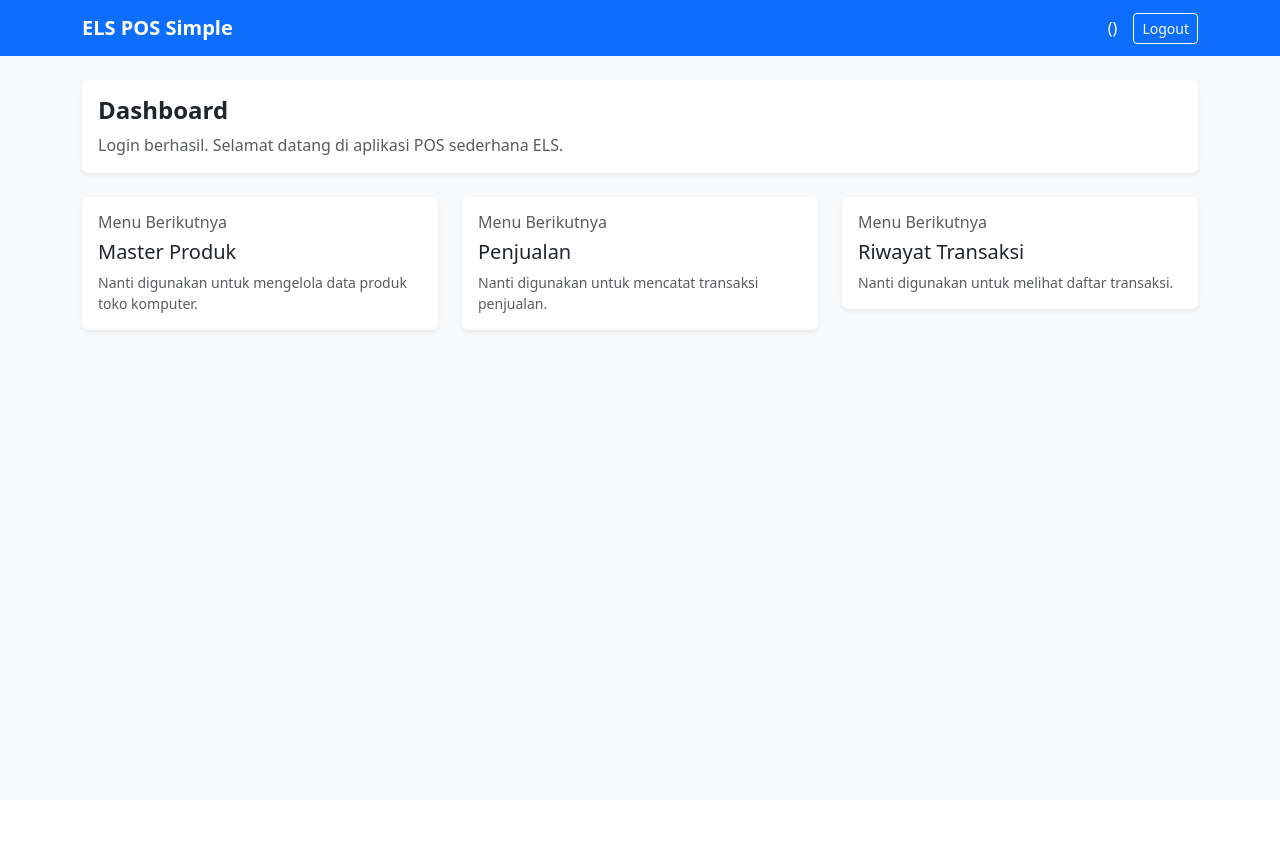
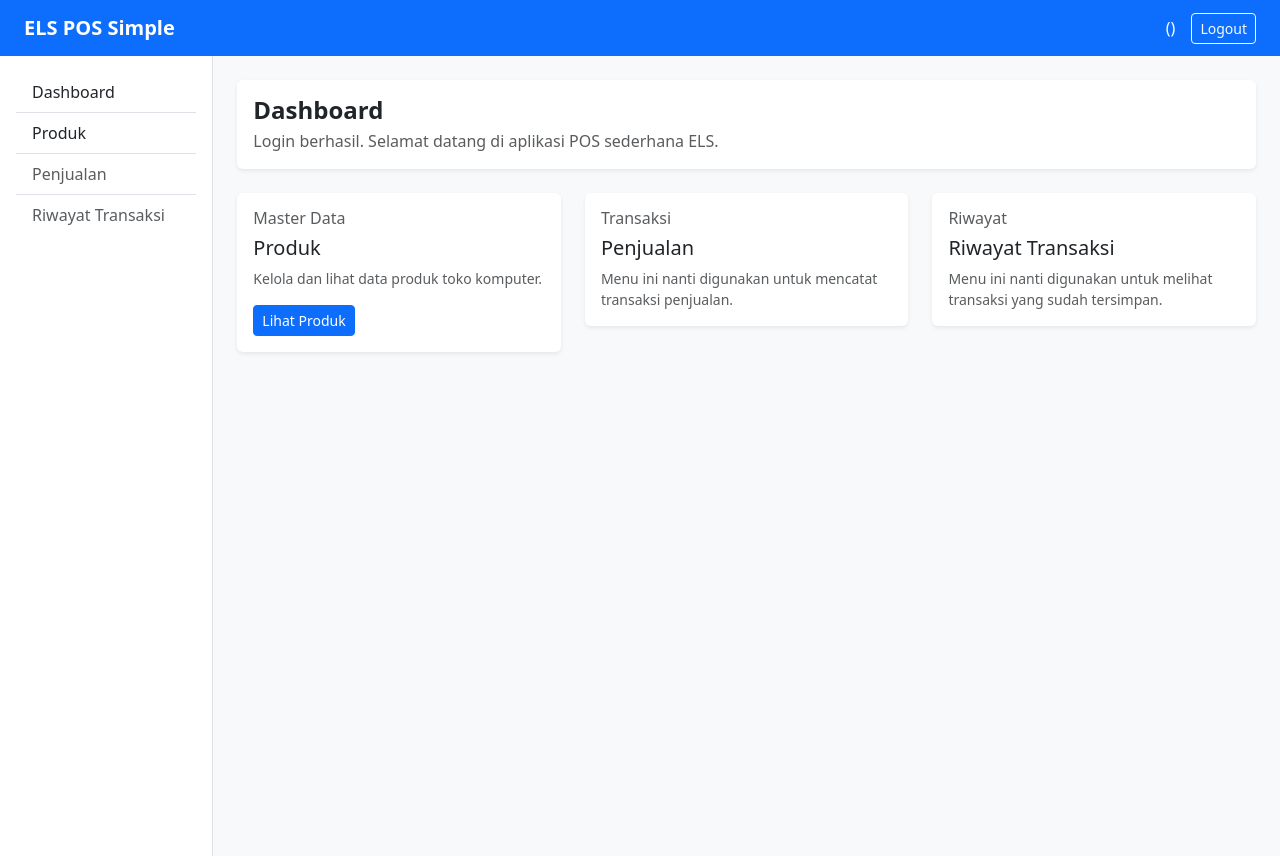
Before and after one commit to Ragastra07/els-pos, a CodeIgniter 4 app: the page made by app/Views/dashboard/index.php in a window 1280 px wide. Before the commit the page ends 333 px from the top, so only its background shows below. Run offline with PHP 8.4 and a stand-in for CodeIgniter, Linux system fonts and the light colour scheme; the template is opened without the code that fills it, so the values that code supplies are empty; some libraries are stand-ins or nearby versions.

Commit message:
menambahkan laman daftar produk dan layout utama

```diff
--- a/app/Config/Routes.php
+++ b/app/Config/Routes.php
@@ -16,6 +16,8 @@ $routes->get('/logout', 'AuthController::logout');
 // Dashboard route
 $routes->get('/dashboard', 'DashboardController::index');
 
+// Product routes
+$routes->get('/products', 'ProductController::index');
 
 // for testing database purposes only
 $routes->get('/db-test', 'Home::dbTest');
--- a/app/Views/dashboard/index.php
+++ b/app/Views/dashboard/index.php
@@ -1,83 +1,66 @@
-<!doctype html>
-<html lang="id">
-<head>
-    <meta charset="UTF-8">
-    <title>Dashboard - ELS POS Simple</title>
-    <meta name="viewport" content="width=device-width, initial-scale=1">
+<!-- Use the main layout as the base template for this page. -->
+<?= $this->extend('layouts/main') ?>
 
-    <link
-        href="https://cdn.jsdelivr.net/npm/bootstrap@5.3.3/dist/css/bootstrap.min.css"
-        rel="stylesheet"
-    >
-</head>
-<body class="bg-light">
+<!-- Start content section that will be rendered inside layouts/main.php. -->
+<?= $this->section('content') ?>
 
-<nav class="navbar navbar-expand-lg navbar-dark bg-primary">
-    <div class="container">
-        <a class="navbar-brand fw-bold" href="<?= base_url('/dashboard') ?>">
-            ELS POS Simple
-        </a>
-
-        <div class="d-flex align-items-center text-white">
-            <span class="me-3">
-                <?= esc(session()->get('name')) ?>
-                (<?= esc(session()->get('role')) ?>)
-            </span>
-            <a href="<?= base_url('/logout') ?>" class="btn btn-outline-light btn-sm">
-                Logout
-            </a>
-        </div>
-    </div>
-</nav>
-
-<div class="container py-4">
+<!-- Dashboard welcome card. -->
 <div class="card border-0 shadow-sm">
     <div class="card-body">
-            <h4 class="fw-bold">Dashboard</h4>
+        <h4 class="fw-bold mb-1">Dashboard</h4>
         <p class="text-muted mb-0">
             Login berhasil. Selamat datang di aplikasi POS sederhana ELS.
         </p>
     </div>
 </div>
 
+<!-- Dashboard shortcut cards for main application modules. -->
 <div class="row mt-4">
+
+    <!-- Product module shortcut. -->
     <div class="col-md-4 mb-3">
         <div class="card border-0 shadow-sm">
             <div class="card-body">
-                    <h6 class="text-muted">Menu Berikutnya</h6>
-                    <h5>Master Produk</h5>
+                <h6 class="text-muted">Master Data</h6>
+                <h5>Produk</h5>
+                <p class="mb-3 small text-muted">
+                    Kelola dan lihat data produk toko komputer.
+                </p>
+
+                <!-- Link to product list page. -->
+                <a href="<?= base_url('/products') ?>" class="btn btn-primary btn-sm">
+                    Lihat Produk
+                </a>
+            </div>
+        </div>
+    </div>
+
+    <!-- Sales module placeholder. This feature will be implemented in the next step. -->
+    <div class="col-md-4 mb-3">
+        <div class="card border-0 shadow-sm">
+            <div class="card-body">
+                <h6 class="text-muted">Transaksi</h6>
+                <h5>Penjualan</h5>
                 <p class="mb-0 small text-muted">
-                        Nanti digunakan untuk mengelola data produk toko komputer.
+                    Menu ini nanti digunakan untuk mencatat transaksi penjualan.
                 </p>
             </div>
         </div>
     </div>
 
+    <!-- Sales history module placeholder. -->
     <div class="col-md-4 mb-3">
         <div class="card border-0 shadow-sm">
             <div class="card-body">
-                    <h6 class="text-muted">Menu Berikutnya</h6>
-                    <h5>Penjualan</h5>
-                    <p class="mb-0 small text-muted">
-                        Nanti digunakan untuk mencatat transaksi penjualan.
-                    </p>
-                </div>
-            </div>
-        </div>
-
-        <div class="col-md-4 mb-3">
-            <div class="card border-0 shadow-sm">
-                <div class="card-body">
-                    <h6 class="text-muted">Menu Berikutnya</h6>
+                <h6 class="text-muted">Riwayat</h6>
                 <h5>Riwayat Transaksi</h5>
                 <p class="mb-0 small text-muted">
-                        Nanti digunakan untuk melihat daftar transaksi.
+                    Menu ini nanti digunakan untuk melihat transaksi yang sudah tersimpan.
                 </p>
             </div>
         </div>
     </div>
 </div>
-</div>
 
-</body>
-</html>
+<!-- End content section. -->
+<?= $this->endSection() ?>
--- /dev/null
+++ b/app/Views/layouts/main.php
@@ -0,0 +1,88 @@
+<!doctype html>
+<html lang="id">
+<head>
+    <meta charset="UTF-8">
+
+    <!-- Dynamic page title. If no title is provided, use the default app name. -->
+    <title><?= esc($title ?? 'ELS POS Simple') ?></title>
+
+    <!-- Make the layout responsive on mobile and desktop screens. -->
+    <meta name="viewport" content="width=device-width, initial-scale=1">
+
+    <!-- Bootstrap CSS from CDN for quick UI styling without custom CSS setup. -->
+    <link
+        href="https://cdn.jsdelivr.net/npm/bootstrap@5.3.3/dist/css/bootstrap.min.css"
+        rel="stylesheet"
+    >
+</head>
+
+<!-- bg-light gives the entire page a soft gray background. -->
+<body class="bg-light">
+
+<!-- Top navigation bar. This area shows the app name, logged-in user, and logout button. -->
+<nav class="navbar navbar-expand-lg navbar-dark bg-primary">
+    <div class="container-fluid px-4">
+        <a class="navbar-brand fw-bold" href="<?= base_url('/dashboard') ?>">
+            ELS POS Simple
+        </a>
+
+        <!-- Display current logged-in user information from session. -->
+        <div class="d-flex align-items-center text-white">
+            <span class="me-3">
+                <?= esc(session()->get('name')) ?>
+                (<?= esc(session()->get('role')) ?>)
+            </span>
+
+            <!-- Logout button redirects to AuthController::logout. -->
+            <a href="<?= base_url('/logout') ?>" class="btn btn-outline-light btn-sm">
+                Logout
+            </a>
+        </div>
+    </div>
+</nav>
+
+<!-- Main page wrapper using Bootstrap grid. -->
+<div class="container-fluid">
+    <div class="row">
+
+        <!-- Sidebar navigation menu. -->
+        <!-- min-vh-100 makes the sidebar height follow the full viewport height. -->
+        <aside class="col-md-2 col-lg-2 bg-white border-end min-vh-100 p-3">
+            <div class="list-group list-group-flush">
+
+                <!-- Navigation link to dashboard page. -->
+                <a href="<?= base_url('/dashboard') ?>" class="list-group-item list-group-item-action">
+                    Dashboard
+                </a>
+
+                <!-- Navigation link to product list page. -->
+                <a href="<?= base_url('/products') ?>" class="list-group-item list-group-item-action">
+                    Produk
+                </a>
+
+                <!-- Disabled-looking menu placeholder for the next feature. -->
+                <a href="#" class="list-group-item list-group-item-action text-muted">
+                    Penjualan
+                </a>
+
+                <!-- Disabled-looking menu placeholder for sales history feature. -->
+                <a href="#" class="list-group-item list-group-item-action text-muted">
+                    Riwayat Transaksi
+                </a>
+            </div>
+        </aside>
+
+        <!-- Main content area. Each page will inject its content into this section. -->
+        <main class="col-md-10 col-lg-10 p-4">
+            <?= $this->renderSection('content') ?>
+        </main>
+    </div>
+</div>
+
+<!-- Bootstrap JS bundle for interactive components if needed later. -->
+<script
+    src="https://cdn.jsdelivr.net/npm/bootstrap@5.3.3/dist/js/bootstrap.bundle.min.js">
+</script>
+
+</body>
+</html>
```
Also changed, not shown: app/Controllers/ProductController.php (added, +32 -0 lines), app/Models/CategoryModel.php (added, +53 -0 lines), app/Models/ProductModel.php (added, +56 -0 lines), app/Views/products/index.php (added, +87 -0 lines). Lines whose indentation alone changed are shown as unchanged.
